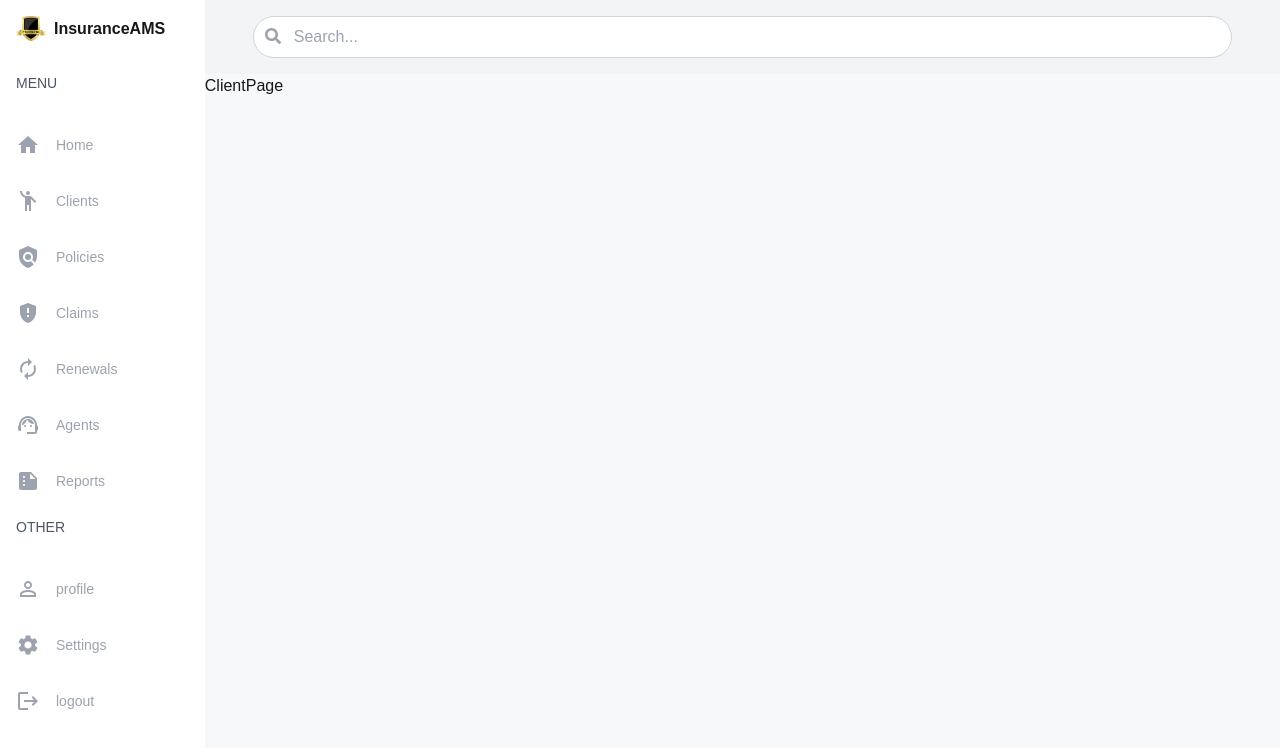
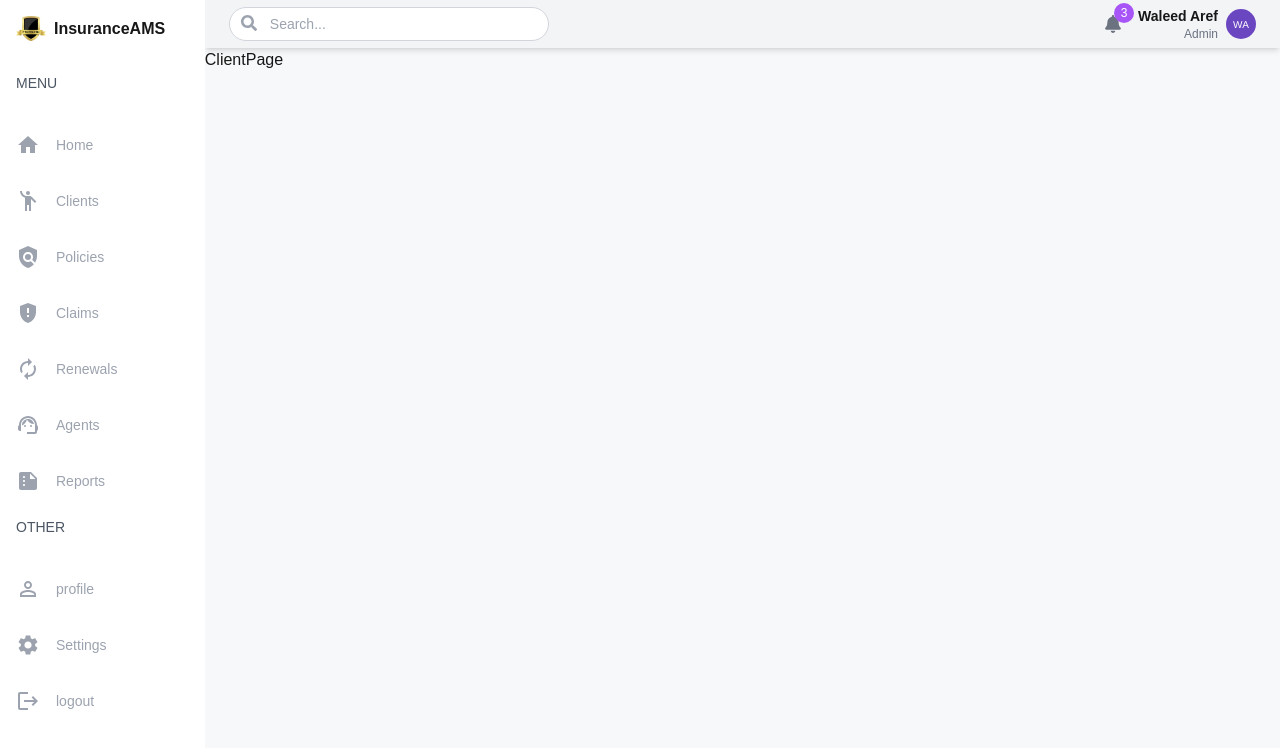
Before and after one commit to StrongKs/InsuranceAMS, a Next.js app in the folder insurance-ams/: page /client in a window 1280 px wide. Shown: the top 748 px of the page. Built offline with nearby package versions, Linux system fonts and the light colour scheme.

Commit message:
Updated Navbar with Profile & Notifications

```diff
--- a/insurance-ams/src/Component/Navbar.tsx
+++ b/insurance-ams/src/Component/Navbar.tsx
@@ -1,23 +1,46 @@
 "use client";
-
+import Avatar from "react-avatar";
 import { useState } from "react";
-import { FaSearch } from "react-icons/fa";
+import { FaSearch, FaBell, FaCommentDots } from "react-icons/fa";
 
 const Navbar = () => {
     const [search, setSearch] = useState("");
+
     return (
-    <div className="flex items-center justify-between p-4 bg-gray-100">
-
-      {/* Modern Search Bar */}
-      <div className="relative flex-1 mx-8">
+        <div className="flex items-center justify-between h-12 px-6 bg-gray-100 shadow-md">
+            {/* Search Bar */}
+            <div className="relative w-80">
                 <input
                     type="text"
                     placeholder="Search..."
-          className="w-full px-4 py-2 pl-10 border border-gray-300 rounded-full focus:outline-none focus:ring-2 focus:ring-blue-500"
+                    className="w-full px-4 py-1.5 pl-10 text-sm border border-gray-300 rounded-full focus:outline-none focus:ring-2 focus:ring-blue-500"
                     value={search}
                     onChange={(e) => setSearch(e.target.value)}
                 />
-        <FaSearch className="absolute left-3 top-3 text-gray-400" />
+                <FaSearch className="absolute left-3 top-2 text-gray-400" />
+            </div>
+
+            {/* Notification & Profile Section */}
+            <div className="flex items-center gap-4">
+                {/* Notifications */}
+                <div className="relative cursor-pointer">
+                    <FaBell className="text-gray-500 text-lg" />
+                    <span className="absolute -top-3 -right-3 w-5 h-5 flex items-center justify-center bg-purple-500 text-white text-xs px-1.5 py-0.5 rounded-full">3</span>
+                </div>
+
+                {/* User Info */}
+                <div className="flex items-center gap-2">
+                    <div className="text-right">
+                        <p className="text-sm font-semibold">Waleed Aref</p>
+                        <p className="text-xs text-gray-500">Admin</p>
+                    </div>
+                    <Avatar
+                        name="Waleed Aref"
+                        size="30"
+                        round={true}
+                        color="#6B46C1"
+                      />
+                </div>
             </div>
         </div>
     );
```
Also changed, not shown: insurance-ams/package.json (+4 -5 lines), 1 other file (tests, documents, lock files or other folders). Lines whose indentation alone changed are shown as unchanged.
